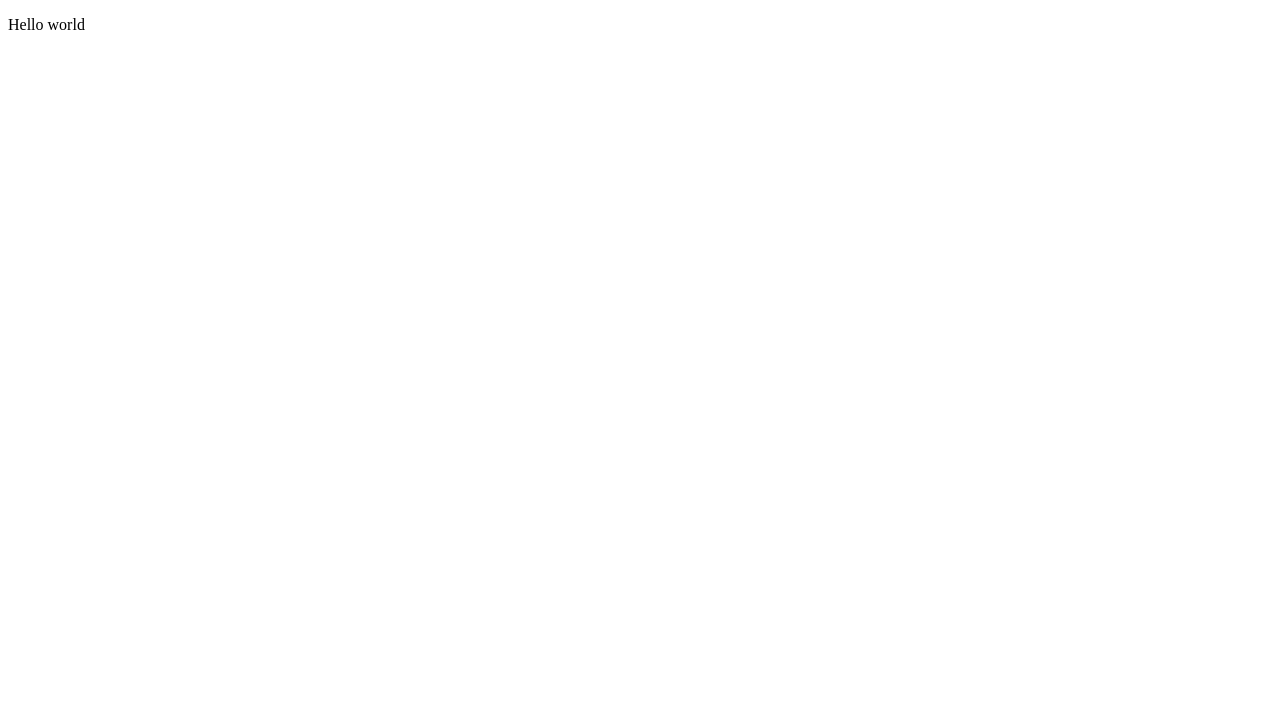
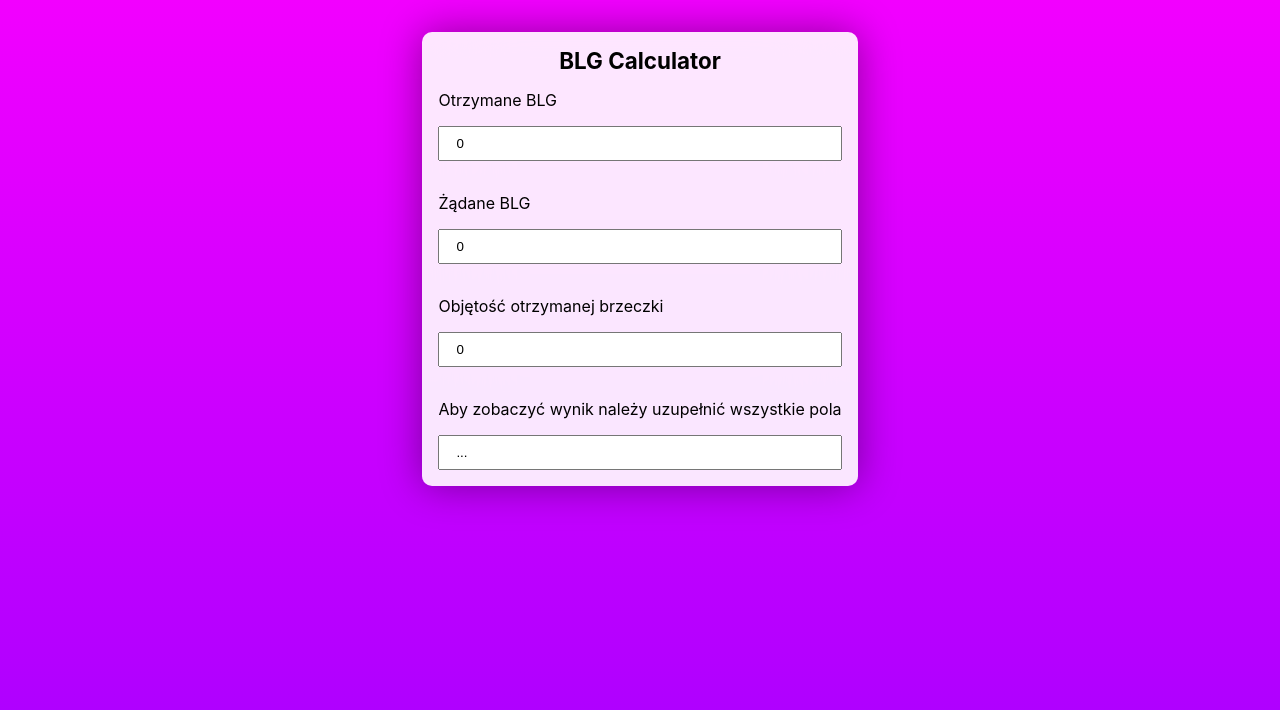
Before and after one commit to HomeBrewBLGCalculator/web-pwa, a React (Vite) app: page / in a window 1280 px wide. Shown: the top 710 px of the page. Built offline with nearby package versions, Linux system fonts and the light colour scheme.

Commit message:
First design idea

```diff
--- a/src/index.jsx
+++ b/src/index.jsx
@@ -1,9 +1,102 @@
-import React from 'react';
+import React, {useCallback, useReducer} from 'react';
 import {render} from 'react-dom';
 
+const langResult = {
+  sugar: 'Dodać kg cukru',
+  water: 'Dolać litrów wody',
+  no: 'Aby zobaczyć wynik należy uzupełnić wszystkie pola',
+}
+
+const algo = (wantedBLG, givenBLG, wortVolume) => {
+  if (givenBLG < wantedBLG) {
+    return [
+      langResult.sugar,
+      (((wantedBLG-givenBLG) / 100) * wortVolume).toFixed(2)
+    ];
+  }
+
+  return [
+    langResult.water,
+    (((givenBLG - wantedBLG) * wortVolume) / wantedBLG).toFixed(2)
+  ];
+}
+const getResult = ({
+  givenBLG,
+  wantedBLG,
+  wortVolume,
+ }) => {
+  if (!(givenBLG && wantedBLG && wortVolume)) {
+    return [langResult.no, '...'];
+  }
+
+
+  return algo(wantedBLG, givenBLG, wortVolume);
+}
+const reducer = (state, action) => {
+  return {
+    ...state,
+    [action.name]: action.value
+  }
+}
+
+const formFields = [
+  {
+    name: 'givenBLG',
+    label: 'Otrzymane BLG'
+  },
+  {
+    name: 'wantedBLG',
+    label: 'Żądane BLG',
+  },
+  {
+    name: 'wortVolume',
+    label: 'Objętość otrzymanej brzeczki',
+  },
+];
+
+const FormFields = ({ state, onChange }) => {
+ return formFields.map((f) => (
+   <label key={f.name}>
+     {f.label}
+     <input
+       type="number"
+       name={f.name}
+       value={state[f.name]}
+       onChange={onChange}
+     />
+   </label>
+ ))
+};
+
 const App = () => {
+  const [state, dispatch] = useReducer(reducer, {
+    givenBLG: 0,
+    wantedBLG: 0,
+    wortVolume: 0
+  });
 
-  return <p>Hello world</p>;
+  const handleUpdateFormField = useCallback((event) => {
+    dispatch(event.target);
+  }, [dispatch]);
+
+  const handleSubmit = useCallback((event) => {
+    event.preventDefault();
+  });
+
+
+  const [resultLang, resultValue] = getResult(state);
+  return (
+    <main>
+      <h1>BLG Calculator</h1>
+      <form onSubmit={handleSubmit}>
+        <FormFields state={state} onChange={handleUpdateFormField} />
+        <label>
+          {resultLang}
+          <input type="text" readOnly="readOnly" value={resultValue}/>
+        </label>
+      </form>
+    </main>
+  );
 };
 
 const main = () => {
--- a/src/style.scss
+++ b/src/style.scss
@@ -0,0 +1,66 @@
+
+
+:root {
+  --color-base: #000000;
+  --color-background: #ffffff;
+  --color-background-card: rgba(255,255,255, 0.9);
+  --main-gradient: linear-gradient(0deg, rgba(167,0,255,1) 0%, rgba(242,0,255,1) 100%);
+}
+
+* {
+  box-sizing: border-box;
+}
+
+html, body {
+  font-family: -apple-system, BlinkMacSystemFont,Segoe UI,Helvetica,Arial,sans-serif,Apple Color Emoji,Segoe UI Emoji,Segoe UI Symbol;
+  display: grid;
+  min-height: 100%;
+  min-width: 100%;
+  padding: 0;
+  margin: 0;
+  font-size: 16px;
+}
+
+body {
+  justify-content: center;
+}
+
+h1 {
+  font-size: 1.4rem;
+  line-height: 1.6rem;
+  text-align: center;
+  margin: 0 0 1rem;
+}
+
+body {
+  background: var(--main-gradient);
+}
+
+main {
+  background: var(--color-background);
+  margin: 2rem;
+  padding: 1rem;
+  max-width: 60ch;
+  border-radius: 10px;
+  box-shadow: 0 0 40px rgba(0,0,0,0.4);
+
+  @supports (backdrop-filter: blur(20px)) {
+    background: var(--color-background-card);
+    backdrop-filter: blur(40px);
+  }
+
+  form {
+    display: grid;
+    gap: 2rem;
+    align-items: center;
+    label {
+      display: grid;
+      grid-template-columns: 1fr;
+      gap: 1rem;
+
+      input {
+        padding: .5rem 1rem;
+      }
+    }
+  }
+}
--- a/src/sw.js
+++ b/src/sw.js
@@ -18,13 +18,38 @@ async function activate() {
 
 addEventListener('activate', e => e.waitUntil(activate()));
 
+const getCachedResponse = async (e) => {
+  const cache = await caches.open(cacheName);
+  const cachedResponse = cache.match(e.request);
+
+  return cachedResponse;
+}
+
+const fetchWorkerRemote = async (e) => {
+  return fetch(e.request);
+}
+
 async function fetchWorker(e) {
   e.respondWith((async () => {
-    console.warn(e.request);
-    const r = await caches.match(e.request);
-    console.log(`[Service Worker] Fetching resource: ${e.request.url}`);
-    if (r) { return r; }
-    await fetch(e.request);
+    let cachedResponse;
+    try {
+      console.log(`[Service Worker]: request for ${e.request.url}`);
+      const u = new URL(e.request.url);
+      const isLocal = u.hostname.startsWith('localhost');
+      console.log('[Service Worker]: is localhost?', isLocal);
+      const cachedResponse = await getCachedResponse(e);
+      console.log(`[Service Worker]: have cached?`, cachedResponse);
+
+      if (!isLocal && cachedResponse) {
+        return cachedResponse;
+      }
+      console.log(`[Service Worker] Fetching resource: ${e.request.url}`);
+      return fetchWorkerRemote(e);
+    } catch (error) {
+      console.log(`[Service Worker]: No cached resource, throwing. ${e.request.url}`);
+
+      throw error;
+    }
   })())
 }
 
```
